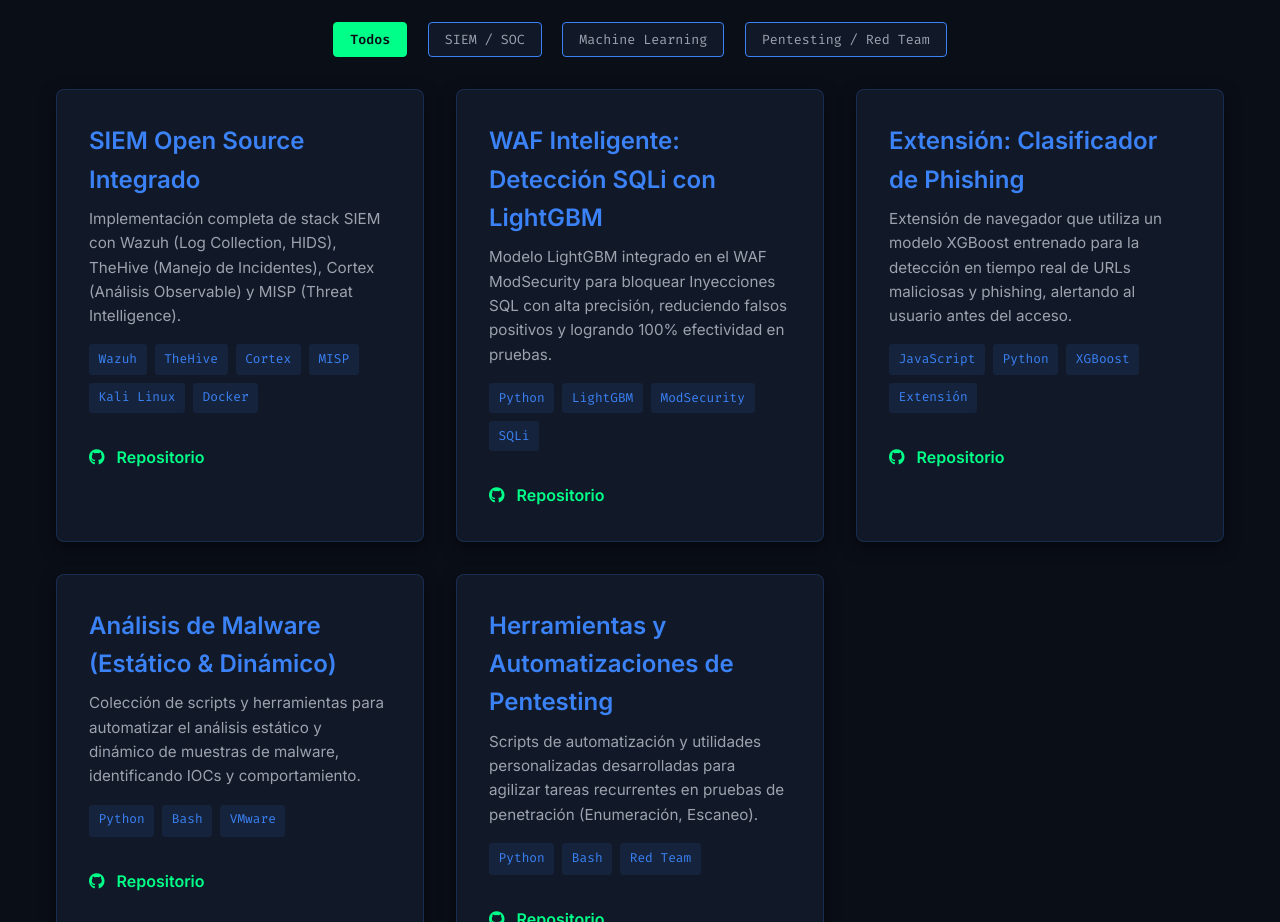
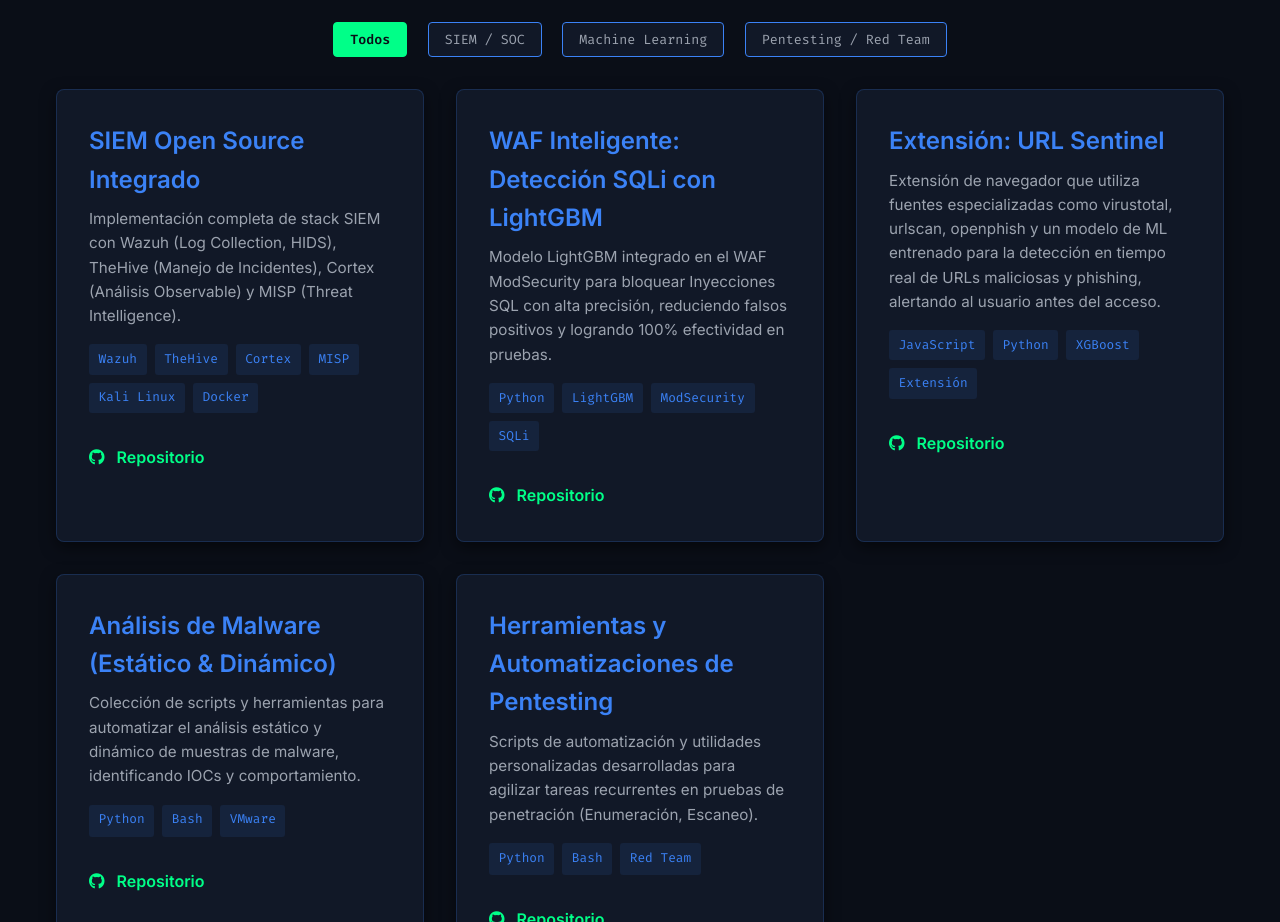
Before and after one commit to Osmel02/portafolio, a plain HTML site: page index.html in a window 1280 px wide. Shown: the part 2320-3242 px from the top of the page. Drawn offline with Linux system fonts and the light colour scheme.

Commit message:
New Changes

```diff
--- a/index.html
+++ b/index.html
@@ -171,21 +171,21 @@
                             <span class="tech-badge">ModSecurity</span>
                             <span class="tech-badge">SQLi</span>
                         </div>
-                        <a href="[Enlace a repositorio]" target="_blank" class="repo-link">
+                        <a href="https://github.com/Osmel02/SQLi-Detection-ML-WAF" target="_blank" class="repo-link">
                             <i class="fab fa-github"></i> Repositorio
                         </a>
                     </article>
 
                     <article class="project-card" data-category="ml">
-                        <h4 class="project-title">Extensión: Clasificador de Phishing</h4>
-                        <p class="project-description">Extensión de navegador que utiliza un modelo XGBoost entrenado para la detección en tiempo real de URLs maliciosas y phishing, alertando al usuario antes del acceso.</p>
+                        <h4 class="project-title">Extensión: URL Sentinel</h4>
+                        <p class="project-description">Extensión de navegador que utiliza fuentes especializadas como virustotal, urlscan, openphish y un modelo de ML entrenado para la detección en tiempo real de URLs maliciosas y phishing, alertando al usuario antes del acceso.</p>
                         <div class="project-tech-badges">
                             <span class="tech-badge">JavaScript</span>
                             <span class="tech-badge">Python</span>
                             <span class="tech-badge">XGBoost</span>
                             <span class="tech-badge">Extensión</span>
                         </div>
-                        <a href="[Enlace a repositorio]" target="_blank" class="repo-link">
+                        <a href="https://github.com/Osmel02/URLSentinel" target="_blank" class="repo-link">
                             <i class="fab fa-github"></i> Repositorio
                         </a>
                     </article>
```
